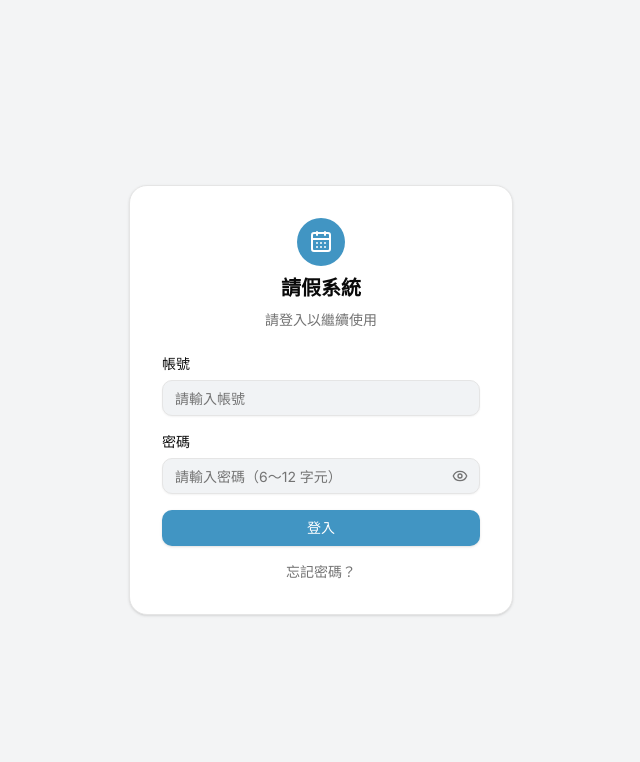
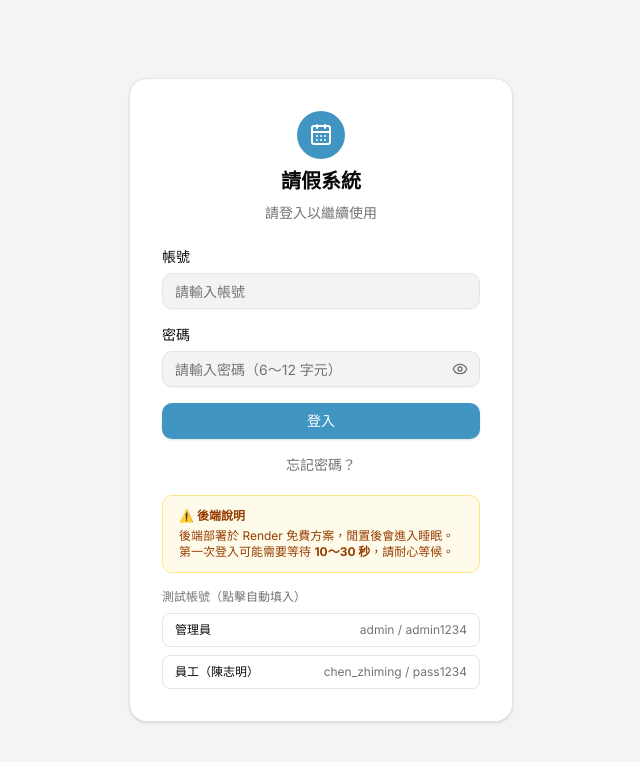
Before and after one commit to yoyo6140/leave-system-frontend, a Next.js app: page /login in a window 1280 px wide. Shown: the top 762 px of the page, without its empty margins (319-959 px from the left). Built offline with nearby package versions, Linux system fonts and the light colour scheme; no server answers.

Commit message:
chore: add username and password

```diff
--- a/src/app/login/page.tsx
+++ b/src/app/login/page.tsx
@@ -8,6 +8,11 @@ import { CalendarDays, Eye, EyeOff } from "lucide-react";
 import { Button } from "@/components/ui/button";
 import { Input } from "@/components/ui/input";
 import { Card } from "@/components/ui/card";
+
+const TEST_ACCOUNTS = [
+  { label: "管理員", username: "admin", password: "admin1234" },
+  { label: "員工（陳志明）", username: "chen_zhiming", password: "pass1234" },
+];
 
 export default function LoginPage() {
   const router = useRouter();
@@ -134,6 +139,28 @@ export default function LoginPage() {
             忘記密碼？
           </Link>
         </form>
+
+        <div className="mt-5 rounded-lg border border-amber-200 bg-amber-50 px-4 py-3 text-xs text-amber-800 dark:border-amber-800 dark:bg-amber-950/40 dark:text-amber-300">
+          <p className="font-semibold mb-1">⚠️ 後端說明</p>
+          <p>後端部署於 Render 免費方案，閒置後會進入睡眠。<br />第一次登入可能需要等待 <strong>10～30 秒</strong>，請耐心等候。</p>
+        </div>
+
+        <div className="mt-4">
+          <p className="mb-2 text-xs font-medium text-muted-foreground">測試帳號（點擊自動填入）</p>
+          <div className="flex flex-col gap-2">
+            {TEST_ACCOUNTS.map((acc) => (
+              <button
+                key={acc.username}
+                type="button"
+                onClick={() => { setUsername(acc.username); setPassword(acc.password); setError(""); }}
+                className="flex items-center justify-between rounded-md border border-border px-3 py-2 text-xs hover:bg-accent transition-colors cursor-pointer text-left"
+              >
+                <span className="font-medium">{acc.label}</span>
+                <span className="text-muted-foreground font-mono">{acc.username} / {acc.password}</span>
+              </button>
+            ))}
+          </div>
+        </div>
       </Card>
     </div>
   );
```
Also changed, not shown: 1 other file (tests, documents, lock files or other folders).
